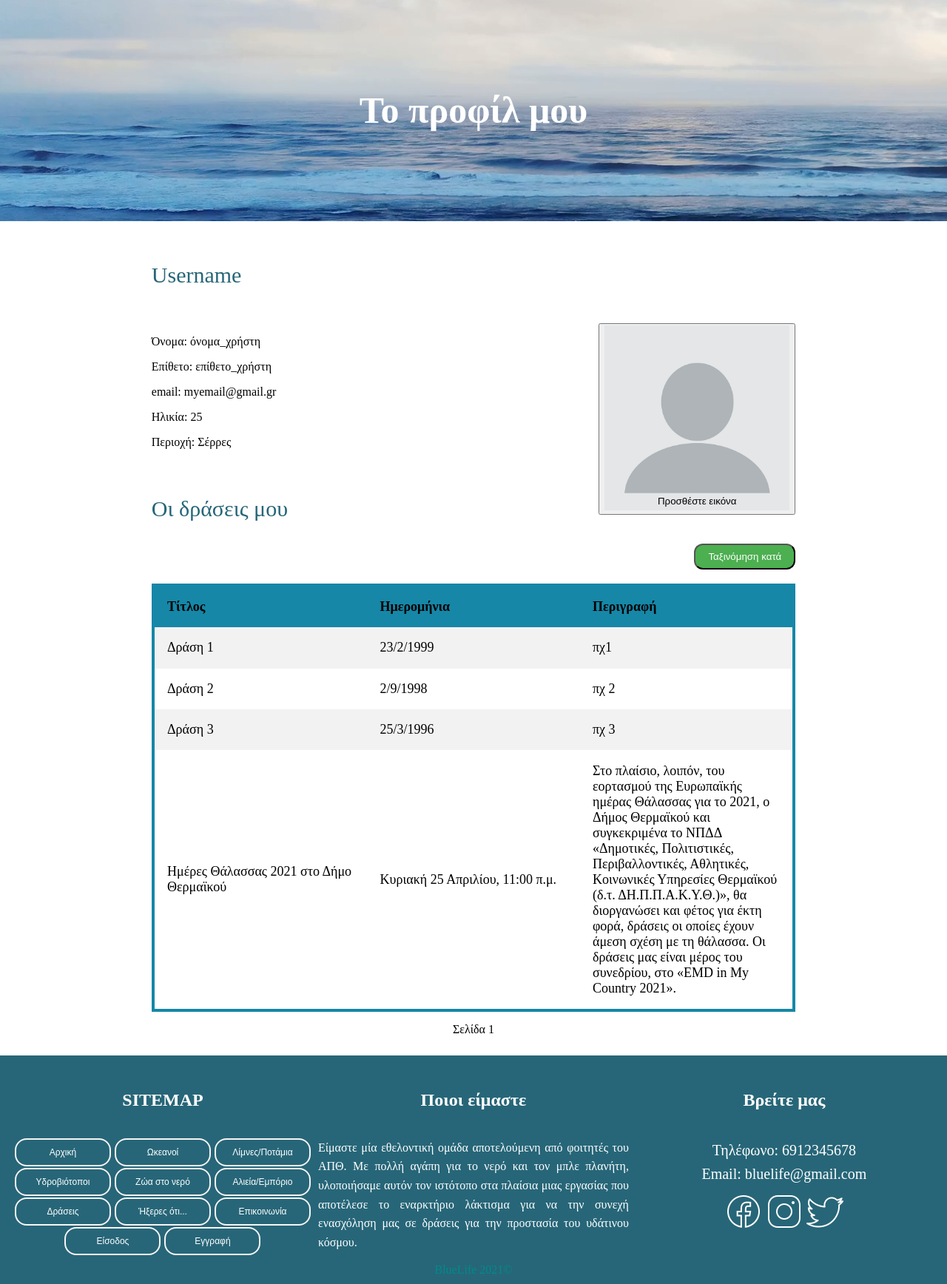
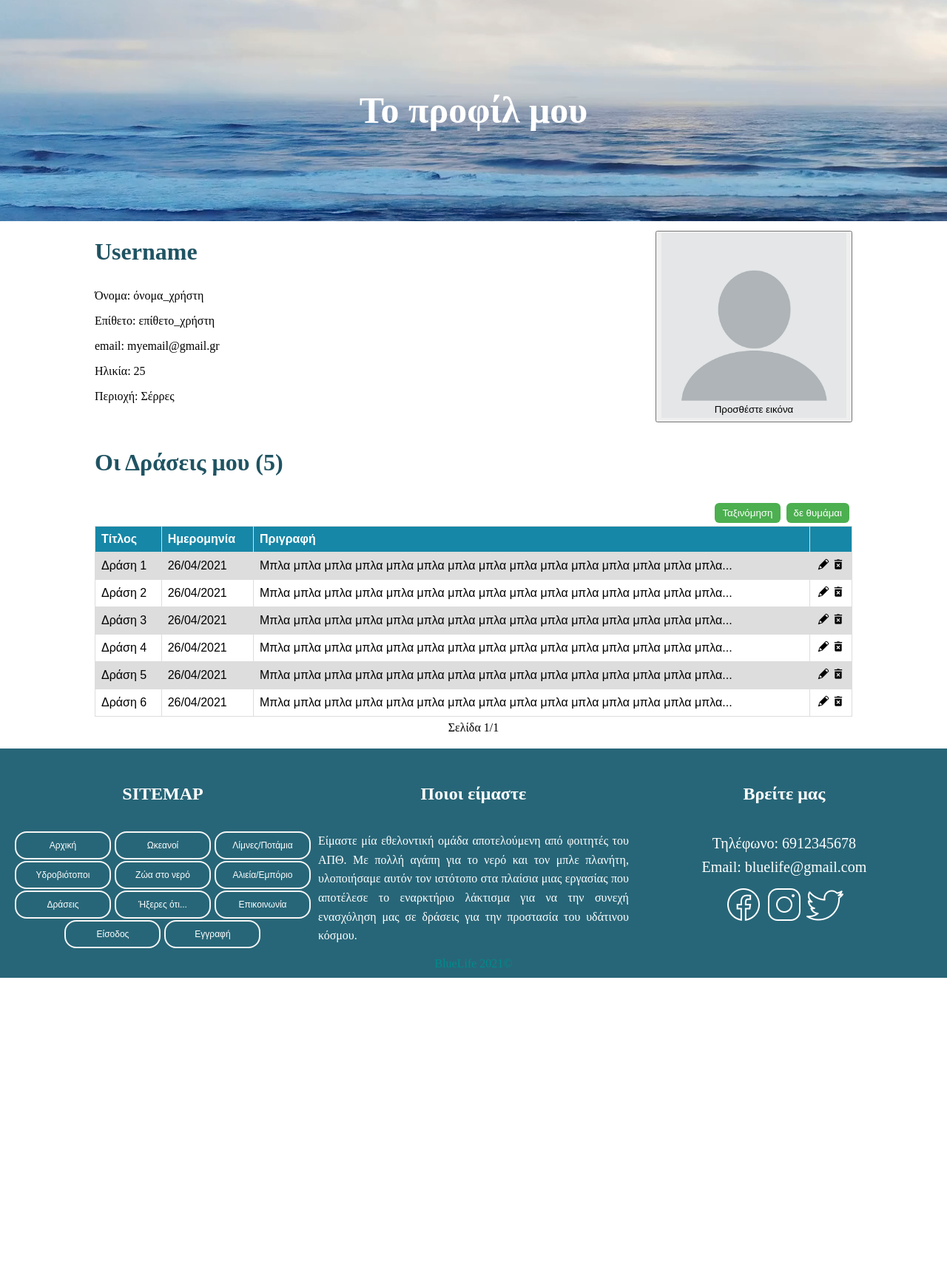
Before and after one commit to vrstelios/blue_life_csd_2021, a PHP site: page /Profile.html in a window 1280 px wide. Shown: the part 207-1943 px from the top of the page at 74% size. After the commit the page ends 1529 px from the top, so only its background shows below. Run offline with PHP 8.4, Linux system fonts and the light colour scheme; grey boxes are pictures that could not be loaded.

Commit message:
ολοκλήρωση Profile.html

```diff
--- a/Profile.html
+++ b/Profile.html
@@ -77,7 +77,6 @@
 
 <!---------------user--------------->
 <div class="page_user">
-    <p class="special"> Username </p> <br>
     <div class="profile_img container">
     <button>
         <img src="images/blank-profile-picture-973460_960_720.png" alt="error_img" style="width:250px;height:250px ">
@@ -85,55 +84,88 @@
     </button>
     </div>
 
-    <p>Όνομα: όνομα_χρήστη</p>
-    <p>Επίθετο: επίθετο_χρήστη</p>
-    <p>email: myemail@gmail.gr</p>
-    <p>Ηλικία: 25</p>
-    <p>Περιοχή: Σέρρες</p>
-    <br>
-    <p class="special">Οι δράσεις μου</p>
-    <button class="sortingButton">Ταξινόμηση κατά</button>
-    <br>
+    <div class="mydata">
+        <h3> Username </h3>
+        <p>Όνομα: όνομα_χρήστη</p>
+        <p>Επίθετο: επίθετο_χρήστη</p>
+        <p>email: myemail@gmail.gr</p>
+        <p>Ηλικία: 25</p>
+        <p>Περιοχή: Σέρρες</p>
+    </div>
     <br>
     <br>
 
-    <div class="tableMyActions">
-        <table style="width: 100%">
+    <h3>Οι Δράσεις μου (5)</h3>
+    <div class="actions-table">
+        <p>
+            <button class="table_button">δε θυμάμαι</button>
+            <button class="table_button">Ταξινόμηση</button>
+        </p>
+        <table>
             <tr>
                 <th>Τίτλος</th>
-                <th>Ημερομήνια</th>
-                <th>Περιγραφή</th>
+                <th>Ημερομηνία</th>
+                <th>Πριγραφή</th>
+                <th class="keno"></th>
             </tr>
             <tr>
                 <td>Δράση 1</td>
-                <td>23/2/1999</td>
-                <td>πχ1</td>
+                <td>26/04/2021</td>
+                <td>Μπλα μπλα μπλα μπλα μπλα μπλα μπλα μπλα μπλα μπλα μπλα μπλα μπλα μπλα μπλα...</td>
+                <td class="keno">
+                    <a href="Profile.html"><img src="images/6.Admin/edit.png" alt="edit"></a>
+                    <a href="Profile.html"><img src="images/6.Admin/delete-bin.png" alt="delete"></a>
+                </td>
             </tr>
             <tr>
                 <td>Δράση 2</td>
-                <td>2/9/1998</td>
-                <td>πχ 2</td>
+                <td>26/04/2021</td>
+                <td>Μπλα μπλα μπλα μπλα μπλα μπλα μπλα μπλα μπλα μπλα μπλα μπλα μπλα μπλα μπλα...</td>
+                <td class="keno">
+                    <a href="Profile.html"><img src="images/6.Admin/edit.png" alt="edit"></a>
+                    <a href="Profile.html"><img src="images/6.Admin/delete-bin.png" alt="delete"></a>
+                </td>
             </tr>
             <tr>
-                <td>Δράση 3 </td>
-                <td>25/3/1996</td>
-                <td>πχ 3</td>
+                <td>Δράση 3</td>
+                <td>26/04/2021</td>
+                <td>Μπλα μπλα μπλα μπλα μπλα μπλα μπλα μπλα μπλα μπλα μπλα μπλα μπλα μπλα μπλα...</td>
+                <td class="keno">
+                    <a href="Profile.html"><img src="images/6.Admin/edit.png" alt="edit"></a>
+                    <a href="Profile.html"><img src="images/6.Admin/delete-bin.png" alt="delete"></a>
+                </td>
             </tr>
             <tr>
-                <td>Ημέρες Θάλασσας 2021 στο Δήμο Θερμαϊκού</td>
-                <td>Κυριακή 25 Απριλίου, 11:00 π.μ.</td>
-                <td>Στο πλαίσιο, λοιπόν, του εορτασμού της Ευρωπαϊκής ημέρας Θάλασσας για το 2021,
-                    ο Δήμος Θερμαϊκού και συγκεκριμένα το ΝΠΔΔ «Δημοτικές, Πολιτιστικές,
-                    Περιβαλλοντικές, Αθλητικές, Κοινωνικές Υπηρεσίες Θερμαϊκού (δ.τ. ΔΗ.Π.Π.Α.Κ.Υ.Θ.)»,
-                    θα διοργανώσει και φέτος για έκτη φορά, δράσεις οι οποίες έχουν άμεση σχέση με τη θάλασσα.
-                    Οι δράσεις μας είναι μέρος του συνεδρίου, στο «EMD in My Country 2021». </td>
+                <td>Δράση 4</td>
+                <td>26/04/2021</td>
+                <td>Μπλα μπλα μπλα μπλα μπλα μπλα μπλα μπλα μπλα μπλα μπλα μπλα μπλα μπλα μπλα...</td>
+                <td class="keno">
+                    <a href="Profile.html"><img src="images/6.Admin/edit.png" alt="edit"></a>
+                    <a href="Profile.html"><img src="images/6.Admin/delete-bin.png" alt="delete"></a>
+                </td>
+            </tr>
+            <tr>
+                <td>Δράση 5</td>
+                <td>26/04/2021</td>
+                <td>Μπλα μπλα μπλα μπλα μπλα μπλα μπλα μπλα μπλα μπλα μπλα μπλα μπλα μπλα μπλα...</td>
+                <td class="keno">
+                    <a href="Profile.html"><img src="images/6.Admin/edit.png" alt="edit"></a>
+                    <a href="Profile.html"><img src="images/6.Admin/delete-bin.png" alt="delete"></a>
+                </td>
+            </tr>
+            <tr>
+                <td>Δράση 6</td>
+                <td>26/04/2021</td>
+                <td>Μπλα μπλα μπλα μπλα μπλα μπλα μπλα μπλα μπλα μπλα μπλα μπλα μπλα μπλα μπλα...</td>
+                <td class="keno">
+                    <a href="Profile.html"><img src="images/6.Admin/edit.png" alt="edit"></a>
+                    <a href="Profile.html"><img src="images/6.Admin/delete-bin.png" alt="delete"></a>
+                </td>
             </tr>
         </table>
+        <div class="table_page">Σελίδα 1/1</div>
     </div>
 
-    <div class="paging">
-        Σελίδα 1
-    </div>
 </div>
 
 
--- a/styles_profile.css
+++ b/styles_profile.css
@@ -1,5 +1,5 @@
 .page_user{
-    padding: 2% 16% 2% 16%;
+    padding: 1% 10% 1% 10%;
     background-color: white;
 }
 
@@ -15,50 +15,79 @@
     transform: translate(-50%, -50%);
 }
 
-.sortingButton{
+.profile_img {
     float: right;
-    background-color: #4CAF50;
-    color: white;
-    padding: 8px 17px;
-    border-radius: 12px;
+    display: block;
 }
 
 .special{
     color: #276678;
     font-size: 30px;
 }
-table {
-    border-spacing: 0;
-    width: 100%;
-    border: 4px solid #1687a7;
-    table-layout: fixed;
-}
-tr:nth-child(even){
-    background-color: #f2f2f2;
-}
-th, td {
-    text-align: left;
-    font-size: 18px;
-    padding: 2%;
-}
-th {
-    cursor: pointer;
-    background-color: #1687a7;
+
+.mydata {
+    padding-top: 1%;
+    padding-bottom: 1%;
 }
 
-.profile_img {
+/* table */
+.table_button {
     float: right;
-    display: block;
+    padding: 6px 10px;
+    margin: 4px;
+    color: white;
+    background-color: #4CAF50;
+    border: none;
+    border-radius: 6px;
+    text-align: center;
+    text-decoration: none;
+    cursor: pointer;
 }
 
-* {
-    box-sizing: border-box;
+.table_button:active {
+    transform: translateY(4px);
 }
 
-.paging {
+table {
+    font-family: arial, sans-serif;
+    border-collapse: collapse;
+    width: 100%;
+}
+
+td, th {
+    border: 1px solid #dddddd;
+    text-align: left;
+    padding: 8px;
+}
+
+th {
+    background-color: #1687a7;
+    color: white;
+}
+.keno {
+    width: 40px;
     text-align: center;
-    background-color: white;
-    padding-top: 15px;
+}
+
+tr:nth-child(even) {
+    background-color: #dddddd;
+}
+
+.page_user .table_page {
+    text-align: center;
+    padding: 6px;
+}
+/*----*/
+
+@media screen and (max-width: 800px) {
+    .page_user {
+        background-color: white;
+        padding: 1% 2% 1% 2%;
+    }
+    td, th {
+        font-size: 14px;
+        padding: 4px;
+    }
 }
 
 @media screen and (max-width: 800px) {
@@ -67,24 +96,7 @@ th {
         padding-bottom: 20px;
     }
 
-    .sortingButton{
-        position: relative;
-        right: 0%;
-        background-color: #1687a7;
-        color: white;
-        padding: 8px 17px;
-        border-radius: 12px;
-    }
-
     .centered {
         top: 87%;
     }
 }
-
-@media screen and (max-width: 800px) {
-    .tableMyActions {
-        padding: 0%;
-        font-size: 16px;
-    }
-
-}
```
